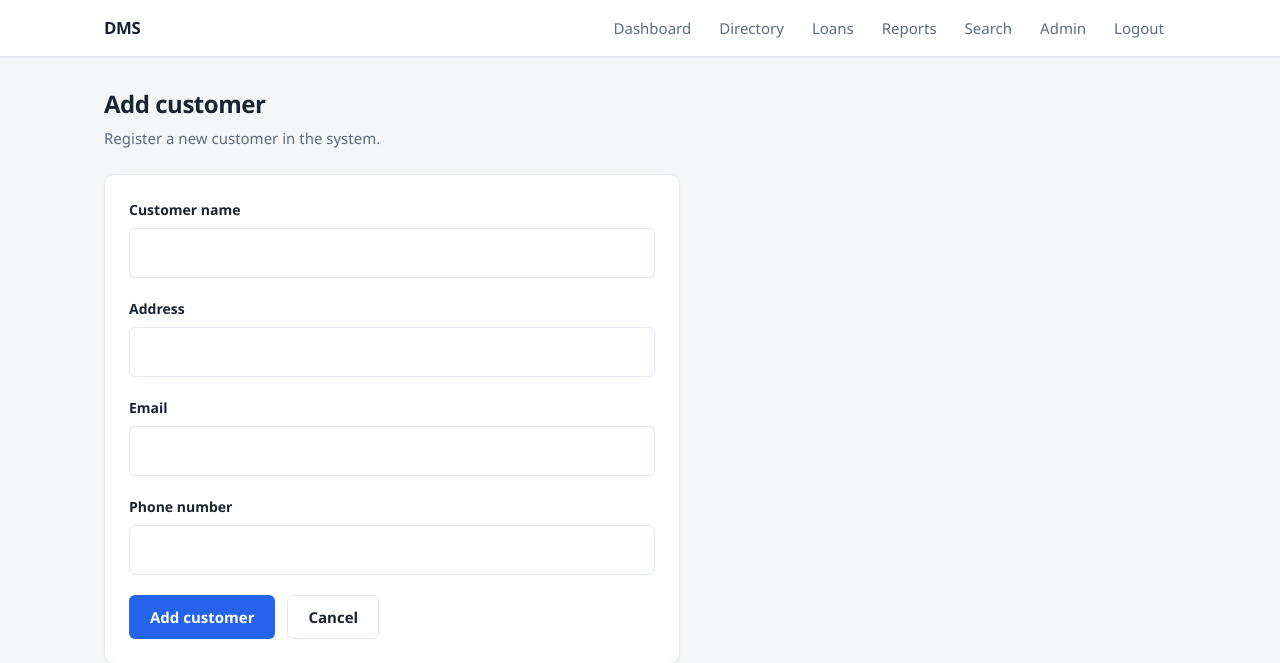
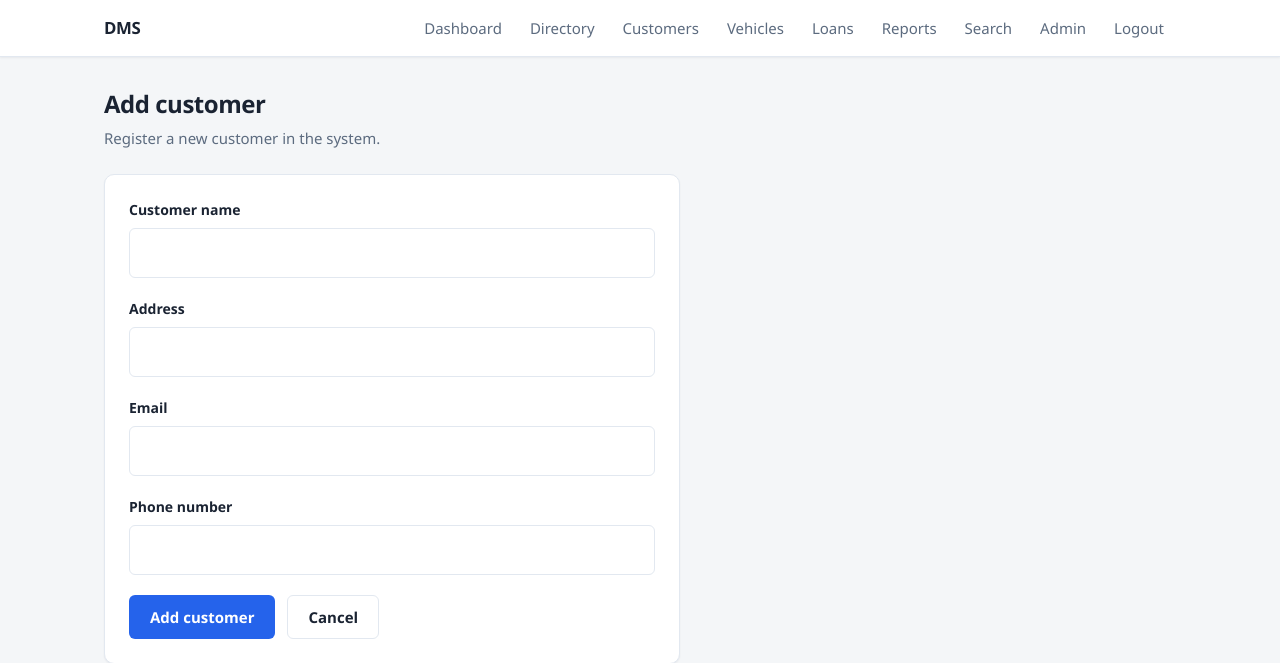
Before and after one commit to CherifHaidara/CMSC461_DMS, a Flask app: page /customers/add in a window 1280 px wide. Shown: the top 663 px of the page. Run offline with Flask 3, Linux system fonts and the light colour scheme; the visitor is signed in with stand-in values (Sample User, id 1).

Commit message:
Update layout.html

```diff
--- a/proj-app-template/templates/layout.html
+++ b/proj-app-template/templates/layout.html
@@ -16,6 +16,8 @@
                 {% if 'user_id' in session %}
                     <a href="{{ url_for('dashboard.dashboard') }}">Dashboard</a>
                     <a href="{{ url_for('directory.directory') }}">Directory</a>
+                    <a href="{{ url_for('customer.customers') }}">Customers</a>
+                    <a href="{{ url_for('vehicle.vehicles') }}">Vehicles</a>
                     <a href="{{ url_for('finance.loans') }}">Loans</a>
                     <a href="{{ url_for('finance.reports') }}">Reports</a>
                     <a href="{{ url_for('finance.search') }}">Search</a>
```
